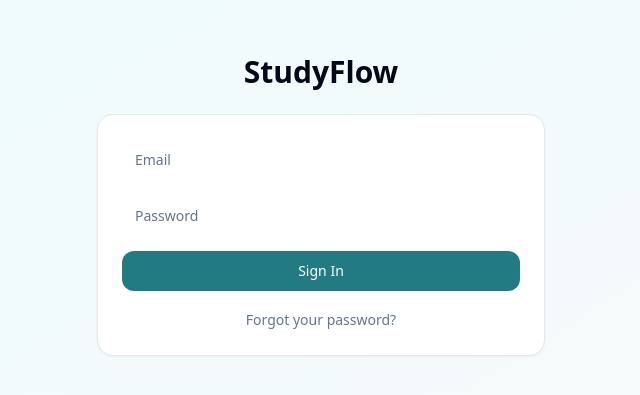
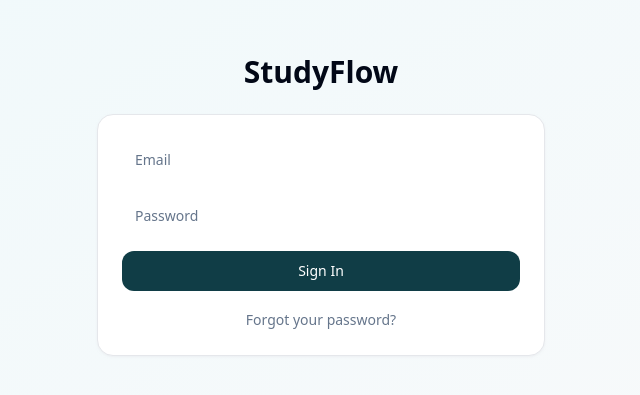
Before and after one commit to reb-cat/study-flow-simplified, a React (Vite) app: page / in a window 1280 px wide. Shown: the part 195-590 px from the top of the page, without its empty margins (319-959 px from the left). Built offline with nearby package versions, Linux system fonts and the light colour scheme.

Commit message:
fix(ui): Update primary color to #113c48

```diff
--- a/src/components/ui/button.tsx
+++ b/src/components/ui/button.tsx
@@ -9,7 +9,7 @@ const buttonVariants = cva(
   {
     variants: {
       variant: {
-        default: "bg-primary/90 text-primary-foreground hover:bg-primary/80",
+        default: "bg-primary text-primary-foreground hover:bg-primary-hover",
         destructive: "bg-destructive text-destructive-foreground hover:bg-destructive/90",
         outline: "border border-input bg-background hover:bg-accent hover:text-accent-foreground",
         secondary: "bg-secondary text-secondary-foreground hover:bg-secondary/80",
--- a/src/index.css
+++ b/src/index.css
@@ -21,10 +21,10 @@
     --popover-foreground: 222 84% 4.9%;
 
     /* Brand colors - Custom teal primary */
-    --primary: 185 84% 25%;
+    --primary: 190 62% 17%;
     --primary-foreground: 0 0% 100%;
-    --primary-hover: 185 84% 20%;
-    --primary-light: 185 84% 96%;
+    --primary-hover: 190 62% 12%;
+    --primary-light: 190 62% 96%;
 
     /* Success & completion - Accessible green */
     --success: 142 76% 36%;
@@ -74,7 +74,7 @@
     --radius-lg: 1rem;
 
     /* Gradients - Accessible combinations */
-    --gradient-primary: linear-gradient(135deg, hsl(var(--primary)), hsl(185 84% 35%));
+    --gradient-primary: linear-gradient(135deg, hsl(var(--primary)), hsl(190 62% 25%));
     --gradient-success: linear-gradient(135deg, hsl(var(--success)), hsl(142 76% 32%));
     --gradient-timer: linear-gradient(135deg, hsl(var(--timer)), hsl(25 85% 40%));
     --gradient-accent: linear-gradient(135deg, hsl(220 14% 91%), hsl(220 14% 86%));
@@ -124,10 +124,10 @@
     --popover: 220 13% 9%;
     --popover-foreground: 210 40% 98%;
 
-    --primary: 185 84% 53%;
+    --primary: 190 62% 25%;
     --primary-foreground: 0 0% 100%;
-    --primary-hover: 185 84% 58%;
-    --primary-light: 185 84% 15%;
+    --primary-hover: 190 62% 30%;
+    --primary-light: 190 62% 15%;
 
     --success: 142 76% 50%;
     --success-foreground: 0 0% 100%;
```
